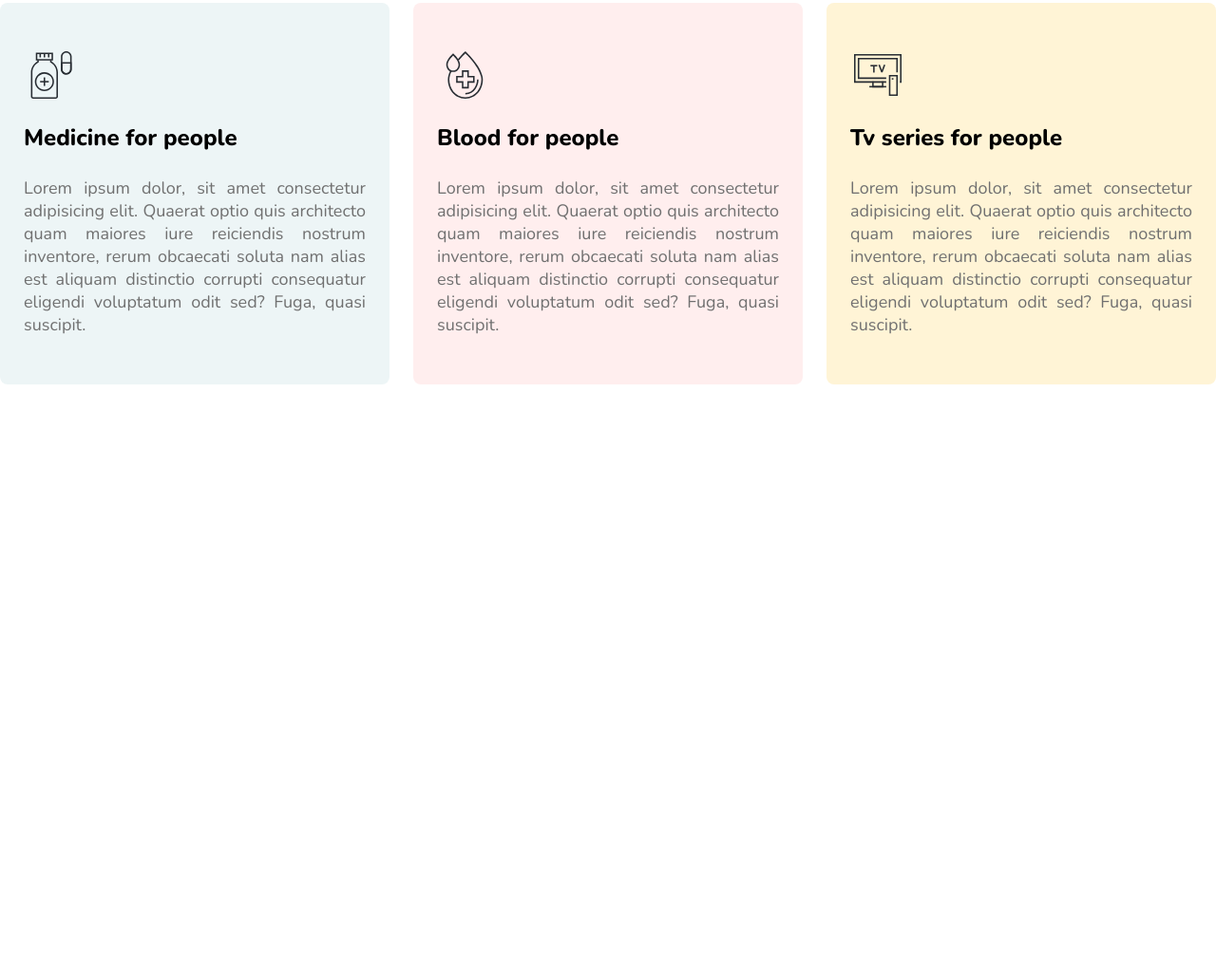
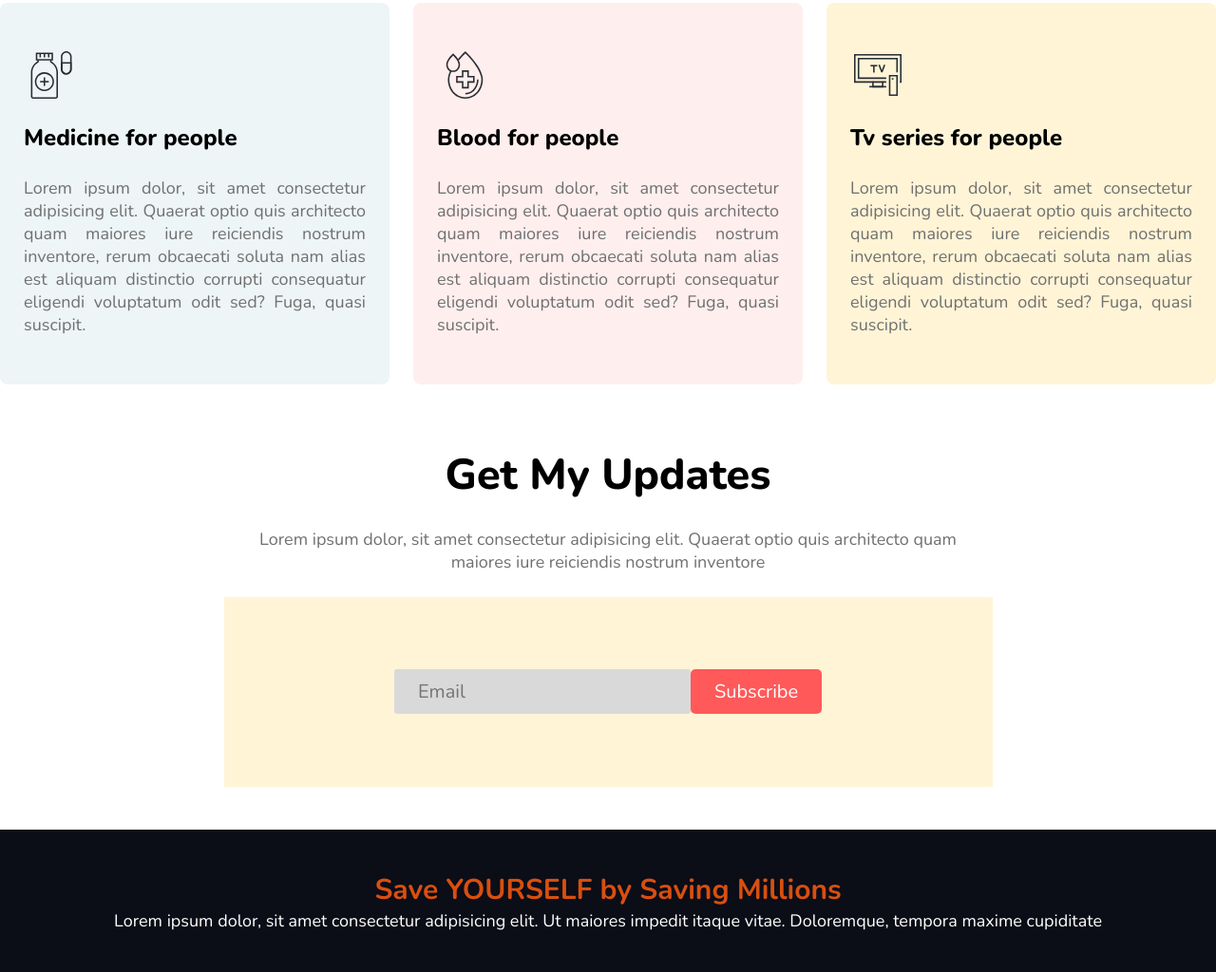
Before and after one commit to Bekon0700/save_people, a plain HTML site: page index.html in a window 1280 px wide. Shown: the part 1445-2469 px from the top of the page at 95% size. Before the commit the page ends 1869 px from the top, so only its background shows below. Drawn offline with nearby package versions, Linux system fonts and the light colour scheme.

Commit message:
main part done

```diff
--- a/index.html
+++ b/index.html
@@ -77,5 +77,21 @@
             </div>
         </div>
     </section>
+    <section class="subscribe">
+        <div class="container">
+            <h2 class="black_title">Get My Updates</h2>
+            <p class="grey_para">Lorem ipsum dolor, sit amet consectetur adipisicing elit. Quaerat optio quis architecto quam maiores iure reiciendis nostrum inventore
+            </p>
+            <form class="subscribe_form">
+                <input type="email" placeholder="Email">
+                <button class="btn">Subscribe</button>
+            </form>
+        </div>
+    </section>
+
+    <footer>
+        <h3 class="footer_tile">Save YOURSELF by Saving Millions</h3>
+        <p class="white_para">Lorem ipsum dolor, sit amet consectetur adipisicing elit. Ut maiores impedit itaque vitae. Doloremque, tempora maxime cupiditate</p>
+    </footer>
 </body>
 </html>
--- a/style.css
+++ b/style.css
@@ -157,18 +157,51 @@ header{
 }
 
 
+/* Subscribe section */
+.subscribe{
+    display: flex;
+    min-height: 450px;
+    justify-content: center;
+    align-items: center;
+}
+
+
+.subscribe_form{
+    display: flex;
+    align-items: center;
+    justify-content: center;
+    min-width: 809px;
+    min-height: 200px;
+    background-color: rgba(255, 244, 214, 1);
+}
+
+.subscribe_form input{
+    font-size: 20px;
+    outline: none;
+    color: rgba(170, 159, 159, 1);
+    background-color: rgba(217, 217, 217, 1);
+    padding: 10px 25px;
+    border: none;
+    border-radius: 3px;
+}
 
 
 
+/* Footer section */
 
+footer{
+    display: flex;
+    flex-direction: column;
+    min-height: 150px;
+    justify-content: center;
+    align-items: center;
+    background-color: rgba(11, 13, 23, 1);
+}
 
-
-
-
-
-
-
-
+.footer_tile{
+    font-size: 30px;
+    color: rgb(216, 79, 16);
+}
 
 
 
```
